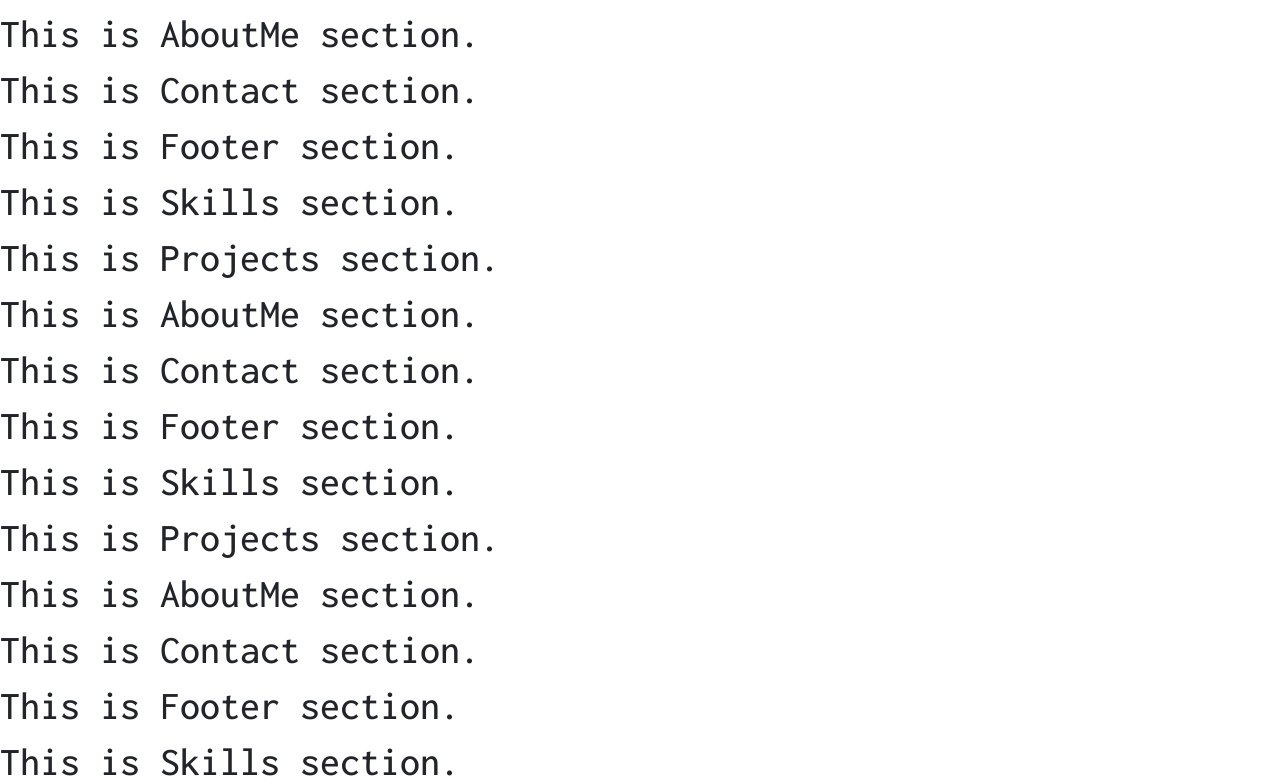
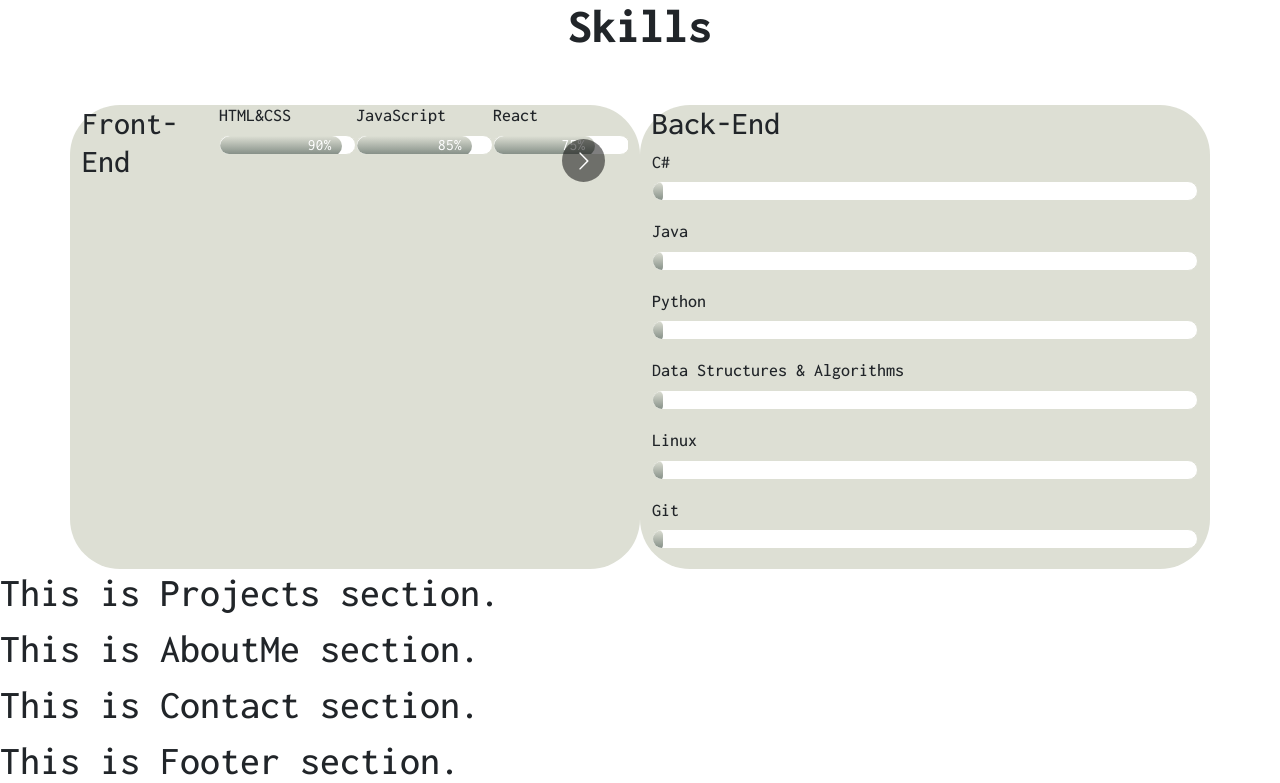
Before and after one commit to Misato-Seki/react-portfolio-website, a React (Create React App) app: page / in a window 1280 px wide. Shown: the part 1177-1960 px from the top of the page. Built offline with nearby package versions, Linux system fonts and the light colour scheme.

Commit message:
update: Skills

```diff
--- a/package.json
+++ b/package.json
@@ -10,6 +10,7 @@
     "react": "^18.3.1",
     "react-bootstrap": "^2.10.2",
     "react-dom": "^18.3.1",
+    "react-multi-carousel": "^2.8.5",
     "react-on-screen": "^2.1.1",
     "react-router-dom": "^6.23.1",
     "react-router-hash-link": "^2.4.3",
--- a/src/App.css
+++ b/src/App.css
@@ -220,3 +220,95 @@ nav.navbar {
   padding: 10px;
   max-width: 60%;
 }
+
+/* Skills CSS */
+
+.skills {
+  list-style: none;
+  margin-top: 100px;
+}
+
+.skills-slider {
+  background-color: #DDDFD4;
+  border-radius: 50px;
+  width: 100%;
+}
+
+.skills h1 {
+  font-weight: 700;
+  font-size: 48px;
+  margin-bottom: 50px;
+  text-align: center;
+}
+
+.skills h3 {
+  font-size: 18px;
+}
+
+.skills li {
+  margin-bottom: 20px;
+  display: flex;
+  flex-direction: column;
+}
+
+.bar {
+  background-color: white;
+  display: block;
+  height: 20px;
+  border: 1px solid #DDDFD4;
+  border-radius: 10px;
+  overflow: hidden;
+  width: 100%;
+}
+
+.bar span {
+  height: 20px;
+  float: left;
+  background: linear-gradient(to bottom, #DDDFD4 0%, #7D8880 100%) ;
+  border-radius: 10px;
+  text-align: right;
+  color: white;
+  padding-right: 10px;
+}
+
+.html-css {
+  width: 90%;
+  animation: html-css 3s;
+}
+
+.javascript {
+  width: 85%;
+  animation: javascript 3s
+}
+
+.react {
+  width: 75%;
+  animation: react 3s
+}
+
+@keyframes html-css {
+  0% {
+    width: 0%;
+  }
+  100% {
+    width: 90%;
+  }
+}
+
+@keyframes javascript {
+  0% {
+    width: 0%;
+  }
+  100% {
+    width: 85%;
+  }
+}
+
+@keyframes react {
+  0% {
+    width: 0%;
+  }
+  100% {
+    width: 75%;
+  }
+}
--- a/src/App.js
+++ b/src/App.js
@@ -23,37 +23,30 @@ function App() {
         <AboutMe />
         <Contact />
         <Footer />
-        <Skills />
         <Projects />
         <AboutMe />
         <Contact />
         <Footer />
-        <Skills />
         <Projects />
         <AboutMe />
         <Contact />
         <Footer />
-        <Skills />
         <Projects />
         <AboutMe />
         <Contact />
         <Footer />
-        <Skills />
         <Projects />
         <AboutMe />
         <Contact />
         <Footer />
-        <Skills />
         <Projects />
         <AboutMe />
         <Contact />
         <Footer />
-        <Skills />
         <Projects />
         <AboutMe />
         <Contact />
         <Footer />
-        <Skills />
         <Projects />
         <AboutMe />
         <Contact />
--- a/src/components/Skills.js
+++ b/src/components/Skills.js
@@ -1,6 +1,96 @@
+import { Container, Row, Col } from "react-bootstrap";
+import Carousel from "react-multi-carousel";
+import "react-multi-carousel/lib/styles.css";
+
 function Skills() {
+    const responsive = {
+        superLargeDesktop: {
+          // the naming can be any, depends on you.
+          breakpoint: { max: 4000, min: 3000 },
+          items: 8
+        },
+        desktop: {
+          breakpoint: { max: 3000, min: 1024 },
+          items: 4
+        },
+        tablet: {
+          breakpoint: { max: 1024, min: 464 },
+          items: 4
+        },
+        mobile: {
+          breakpoint: { max: 464, min: 0 },
+          items: 4
+        }
+      };
     return (
-        <h1>This is Skills section.</h1>
+        <Container>
+            <div className="skills" id="skills">
+                <h1>Skills</h1>
+                    <Row>
+                        <Col xs={12} md={6} xl={6} className="skills-slider">
+                        <Carousel responsive={responsive}>
+                                <h2>Front-End</h2>
+                                <li>
+                                    <h3>HTML&CSS</h3>
+                                    <span className="bar"><span className="html-css">90%</span></span>
+                                </li>
+                                <li>
+                                    <h3>JavaScript</h3>
+                                    <span className="bar"><span className="javascript">85%</span></span>
+                                </li>
+                                <li>
+                                    <h3>React</h3>
+                                    <span className="bar"><span className="react">75%</span></span>
+                                </li>
+                                <li>
+                                    <h3>Node.js</h3>
+                                    <span className="bar"><span className="node-js"></span></span>
+                                </li>
+                                <li>
+                                    <h3>Responsive Design</h3>
+                                    <span className="bar"><span className="responsive"></span></span>
+                                </li>
+                                <li>
+                                    <h3>Restful APIs</h3>
+                                    <span className="bar"><span className="api"></span></span>
+                                </li>
+                                <li>
+                                    <h3>MySQL</h3>
+                                    <span className="bar"><span className=""></span></span>
+                                </li>
+                        </Carousel>
+                        </Col>
+                        <Col xs={12} md={6} xl={6} className="skills-slider">
+                            <h2>Back-End</h2>
+                            <li>
+                                <h3>C#</h3>
+                                <span className="bar"><span className="csharp"></span></span>
+                            </li>
+                            <li>
+                                <h3>Java</h3>
+                                <span className="bar"><span className="java"></span></span>
+                            </li>
+                            <li>
+                                <h3>Python</h3>
+                                <span className="bar"><span className="python"></span></span>
+                            </li>
+                            <li>
+                                <h3>Data Structures & Algorithms</h3>
+                                <span className="bar"><span className="ds-algo"></span></span>
+                            </li>
+                            <li>
+                                <h3>Linux</h3>
+                                <span className="bar"><span className="linux"></span></span>
+                                </li>
+                            <li>
+                                <h3>Git</h3>
+                                <span className="bar"><span className="git"></span></span>
+                            </li>
+                        </Col>
+                    </Row>
+
+            </div>
+        </Container>
     )
 }
 
```
Also changed, not shown: 1 other file (tests, documents, lock files or other folders).
